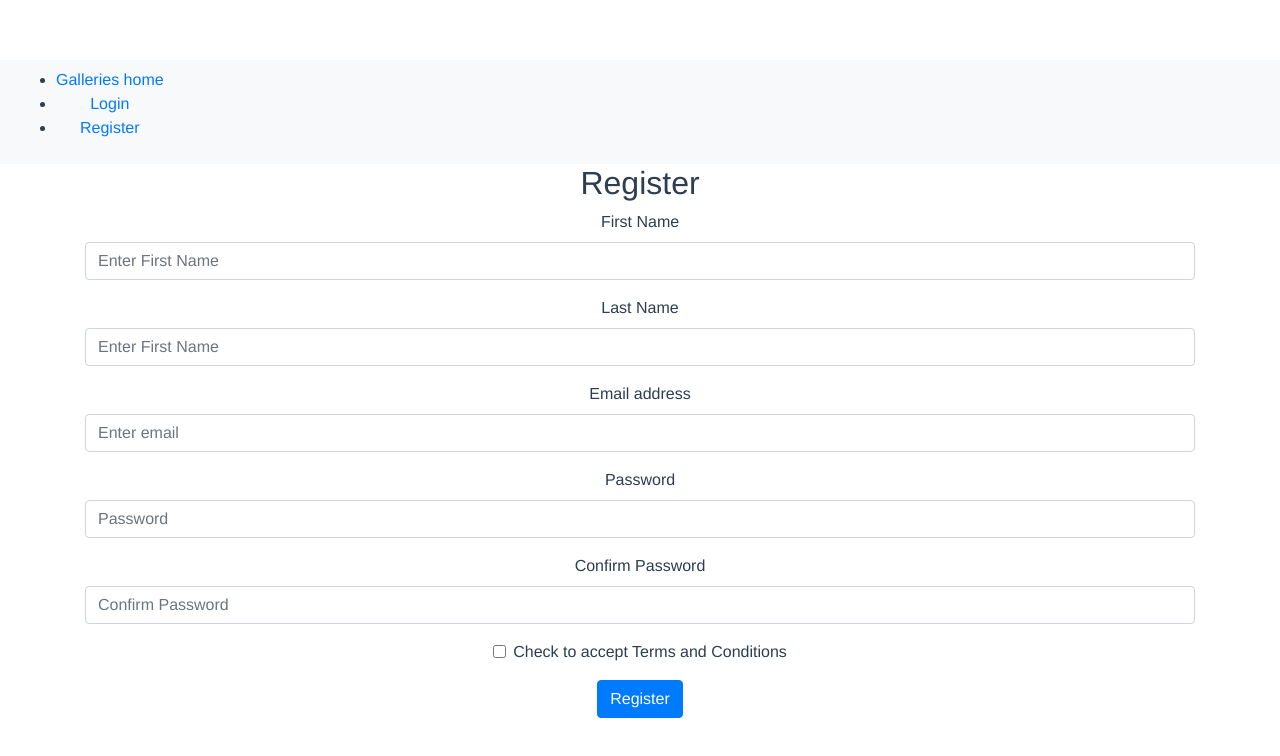
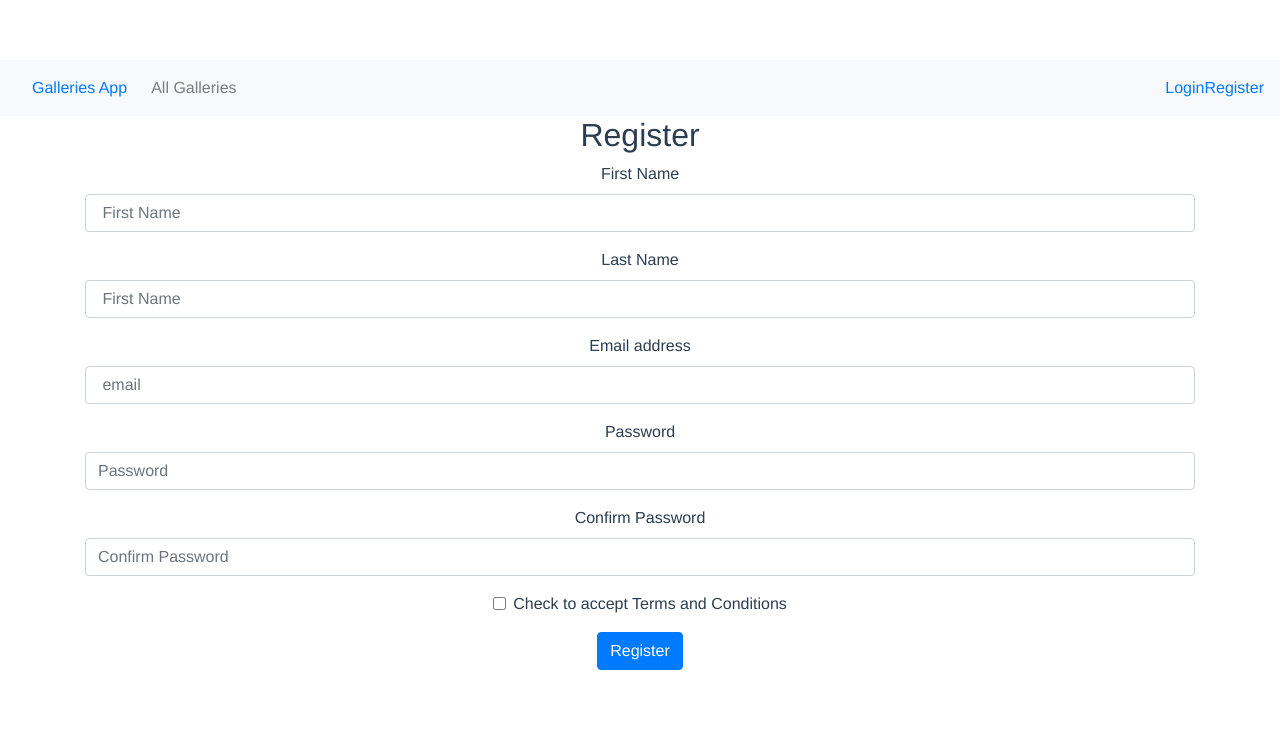
Before and after one commit to VukasinVujic/Galerija_vue_ponovo, a Vue app: page /register in a window 1280 px wide. Shown: the top 756 px of the page. Built offline with nearby package versions, Linux system fonts and the light colour scheme.

Commit message:
checking if getting token&user, adding routes,logout

```diff
--- a/src/components/auth/AppRegister.vue
+++ b/src/components/auth/AppRegister.vue
@@ -9,7 +9,7 @@
                     type="text"
                     class="form-control"
                     aria-describedby="emailHelp"
-                    placeholder="Enter First Name"
+                    placeholder=" First Name"
                     v-model="user.first_name"
                     required
                 >
@@ -24,7 +24,7 @@
                     type="text"
                     class="form-control"
                     aria-describedby="emailHelp"
-                    placeholder="Enter First Name"
+                    placeholder=" First Name"
                     v-model="user.last_name"
                     required
                 >
@@ -39,7 +39,7 @@
                     type="email"
                     class="form-control"
                     aria-describedby="emailHelp"
-                    placeholder="Enter email"
+                    placeholder=" email"
                     v-model="user.email"
                     required
                 >
--- a/src/components/partials/NavBar.vue
+++ b/src/components/partials/NavBar.vue
@@ -1,23 +1,95 @@
 <template>
   <div>
     <nav class="navbar navbar-expand-lg navbar-light bg-light">
-      <ul>
-        <li>
-          <router-link :to="{name:'home'}">Galleries home</router-link>
-        </li>
-        <li>
+        <router-link
+            :to="{ name: 'home' }"
+             class="nav-link"
+        >
+            Galleries App
+        </router-link>
+
+
+<ul class="navbar-nav mr-auto">
+    <li class="nav-item">
+
+         <router-link
+                    :to="{ name: 'home' }"
+                    class="nav-link"
+                >
+                    All Galleries
+                </router-link>
+            </li>
+            <li
+                v-if="user"
+                class="nav-item"
+            >
+                <router-link
+                    :to="{ name: 'my-galleries' }"
+                    class="nav-link"
+                >
+                    My Galleries
+                </router-link>
+            </li>
+            <li
+                v-if="user"
+                class="nav-item"
+            >
+                <router-link
+                    :to="{ name: 'create-gallery' }"
+                    class="nav-link"
+                >
+                    Create New Gallery
+                </router-link>
+            </li>
+        </ul>
+
+            <form
+            v-if="user"
+            class="form-inline my-2 my-lg-0">
+
+            <input class="form-control mr-sm-2" type="search" placeholder="Search" aria-label="Search">
+            <button class="btn btn-outline-success  my-2 my-sm-0" type="submit">Search</button>
+        </form>
+      <ul v-if="!user"
+            class="navbar-nav">
+
+        <li class="nav-item">
           <router-link :to="{name:'login'}">Login</router-link>
         </li>
-        <li>
+        <li class="nav-item">
           <router-link :to="{name:'register'}">Register</router-link>
         </li>
+      </ul>
+
+      <ul v-else
+            class="navbar-nav">
+            <li class="nav-item">
+                <a
+                    href="#"
+                    class="nav-link"
+                    @click="onClick">
+                    Logout
+                </a>
+            </li>
       </ul>
     </nav>
   </div>
 </template>
 
 <script>
+import { mapGetters, mapActions } from 'vuex'
 export default {
+    computed: {
+        ...mapGetters({
+            user: 'getUser'
+        })
+    },
+    methods: {
+        ...mapActions(['logout']),
+        onClick() {
+            this.logout()
+        }
+    }
 }
 </script>
 
--- a/src/routes.js
+++ b/src/routes.js
@@ -20,6 +20,20 @@ const routes = [
         }
     },
     {
+        path: '/my-galleries',
+        name: 'my-galleries',
+        meta: {
+            auth: true
+        }
+    },
+    {
+        path: '/create',
+        name: 'create-gallery',
+        meta: {
+            auth: true
+        }
+    },
+    {
         path: '/register',
         component: AppRegister,
         name: 'register',
@@ -34,4 +48,19 @@ const router = new VueRouter({
     mode: 'history'
 })
 
+router.beforeEach((to, from, next) => {
+    const isAuth = !! localStorage.getItem('user')
+
+    if(isAuth && to.meta.guest) {
+        return next({ name: 'home' })
+    }
+
+    if(!isAuth && to.meta.auth) {
+        return next({ name: 'login' })
+    }
+
+    return next()
+})
+
+
 export default router
--- a/src/utils/services/auth-service.js
+++ b/src/utils/services/auth-service.js
@@ -31,9 +31,19 @@ class AuthService {
     setAuthHeaders(token) {
         if(!token) {
             delete http.defaults.headers.common['Authorization']
+            return
         }
 
         return http.defaults.headers.common['Authorization'] = `Bearer ${token}`
+    }
+
+    logout() {
+        return http.get('auth/logout')
+        .then(() => {
+            localStorage.removeItem('user')
+            localStorage.removeItem('token')
+            this.setAuthHeaders()
+        })
     }
 
     loggingIn(data) {
@@ -45,7 +55,9 @@ class AuthService {
 
 const checkForToken = (service) => {
     let token = localStorage.getItem('token')
-    service.setAuthHeaders(token)
+    if(token){
+        service.setAuthHeaders(token)
+    }
 }
 
 const authService = new AuthService()
--- a/src/utils/store/auth-store.js
+++ b/src/utils/store/auth-store.js
@@ -2,8 +2,11 @@ import authService from './../services/auth-service'
 import router from '../../routes'
 
 const getUserFromLS = () => {
+
     let user = localStorage.getItem('user')
-    return JSON.parse(user)
+    if(user){
+        return JSON.parse(user)
+    }
 }
 
 export default {
@@ -23,12 +26,19 @@ export default {
     actions: {
         async login({ commit }, { email, password }) {
             try {
-                commit('SET_DATA', await authService.login(email, password))
+                const { data } = await authService.login(email, password)
+                commit('SET_DATA', data)
                 router.push({ name: 'home' })
             } catch(e) {
                 commit('SET_ERRORS', e.response.data.message)
             }
         },
+
+        logout({ commit }) {
+            authService.logout()
+            commit('SET_DATA', { user: null })
+        },
+
 
         async register({ commit }, user) {
             try {
@@ -42,5 +52,7 @@ export default {
     getters: {
         getUser: state => state.user,
         getErrors: state => state.errors
-    }
+    },
+
+
 }
```
